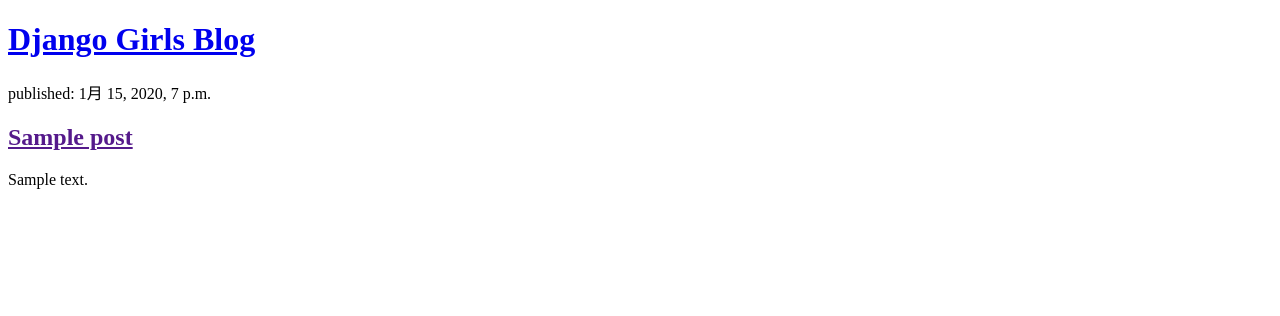
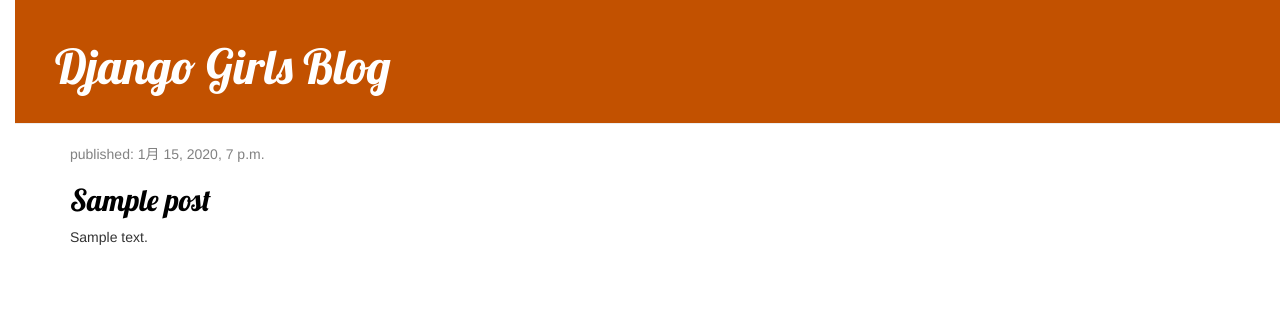
Before and after one commit to 00134219/my-first-blog, a Django app: page / in a window 1280 px wide. Shown: the top 316 px of the page. Run offline with Django 3.2, Linux system fonts and the light colour scheme; tables that the repository leaves empty hold one stand-in row (values such as "Sample post"); some libraries are stand-ins or nearby versions.

Commit message:
Added view and template for detailed blog post as well as CSS for the site.

```diff
--- /dev/null
+++ b/blog/static/css/blog.css
@@ -0,0 +1,55 @@
+h1 a, h2 a {
+  color: #C25100;
+  font-family: 'Lobster';
+}
+
+body {
+  padding-left: 15px;
+}
+
+.page-header {
+  background-color: #C25100;
+  margin-top: 0;
+  padding: 20px 20px 20px 40px;
+}
+
+.page-header h1, .page-header h1 a, .page-header h1 a:visited, .page-header h1 a:active {
+  color: #ffffff;
+  font-size: 36pt;
+  text-decoration: none;
+}
+
+.content {
+  margin-left: 40px;
+}
+
+h1, h2, h3, h4 {
+  font-family: 'Lobster', cursive;
+}
+
+.date {
+  color: #828282;
+}
+
+.save {
+  float: right;
+}
+
+.post-form textarea, .post-form input {
+  width: 100%;
+}
+
+.top-menu, .top-menu:hover, .top-menu:visited {
+  color: #ffffff;
+  float: right;
+  font-size: 26pt;
+  margin-right: 20px;
+}
+
+.post {
+  margin-bottom: 70px;
+}
+
+.post h2 a, .post h2 a:visited {
+  color: #000000;
+}
--- /dev/null
+++ b/blog/templates/blog/base.html
@@ -0,0 +1,27 @@
+<!DOCTYPE html>
+{% load static %}
+<html lang="ja">
+  <head>
+    <title>My first blog</title>
+    <link rel="stylesheet" href="//maxcdn.bootstrapcdn.com/bootstrap/3.2.0/css/bootstrap.min.css">
+    <link rel="stylesheet" href="//maxcdn.bootstrapcdn.com/bootstrap/3.2.0/css/bootstrap-theme.min.css">
+    {% comment %} この１行は Lobster というフォントをGoogle Fonts (https://www.google.com/fonts) から読み込むということを意味しています {% endcomment %}
+    <link href="//fonts.googleapis.com/css?family=Lobster&subset=latin-ext" rel="stylesheet" type="text/css">
+    <link rel="stylesheet" href="{% static 'css/blog.css' %}">
+  </head>
+  <body>
+    <div class="page-header">
+      <h1><a href="/">Django Girls Blog</a></h1>
+    </div>
+
+    <div class="content container">
+      <div class="row">
+        <div class="col-md-8">
+        {% comment %} ただblockを作っただけ。{% block %} テンプレートタグを、これからHTMLを挿入しようとする場所に使った。 {% endcomment %}
+        {% block content %}
+        {% endblock %}
+        </div>
+      </div>
+    </div>
+  </body>
+</html>
--- a/blog/templates/blog/post_list.html
+++ b/blog/templates/blog/post_list.html
@@ -1,19 +1,17 @@
-<!DOCTYPE html>
-<html lang="ja">
-  <head>
-    <title>My first blog</title>
-  </head>
-  <body>
-    <div>
-      <h1><a href="/">Django Girls Blog</a></h1>
+{% extends 'blog/base.html' %}
+
+{% comment %} 追加するblockタグは base.html ファイル中のタグにマッチしてほしいですよね。
+ また、blockタグにはcontentブロックに属するすべてのコードを含めたいですよね。
+ そうするには、すべてを {% block content %} と {% endblock %} の間に入れてあげればよいです。 {% endcomment %}
+{% block content %}
+  {% for post in posts %}
+    <div class="post">
+      <div class="date">
+        <p>published: {{ post.published_date }}</p>
+      </div>
+      <h2><a href="{% url 'post_detail' pk=post.pk %}">{{ post.title }}</a></h2>
+      {% comment %}  |linebreaksbr はpostのテキスト中の改行を段落に変換するフィルタに通すという意味 {% endcomment %}
+      <p>{{ post.text|linebreaksbr }}</p>
     </div>
-
-    {% for post in posts%}
-      <div>
-        <p>published: {{ post.published_date }}</p>
-        <h2><a href="">{{ post.title }}</a></h2>
-        <p>{{ post.text|linebreaksbr }}</p>
-      </div>
-    {% endfor %}
-  </body>
-</html>
+  {% endfor %}
+{% endblock %}
--- a/blog/urls.py
+++ b/blog/urls.py
@@ -3,4 +3,5 @@
 
 urlpatterns = [
   path('', views.post_list, name='post_list'),
+  path('post/<int:pk>/', views.post_detail, name='post_detail'),
 ]
--- a/blog/views.py
+++ b/blog/views.py
@@ -4,6 +4,7 @@
 # iews.pyと models.pyは、同じディレクトリに置いてあるから、ドット入れるだけで問題なし。
 # そして、モデルの名前を指定してインポート（今回はPost）。
 from .models import Post
+from django.shortcuts import render, get_object_or_404
 
 # Create your views here.
 
@@ -17,3 +18,7 @@
   # シングルクォート で囲まれて、'posts' になっていますよね。こちらが名前で、後ろの方の posts は値、クエリセットのこと.
   # クエリセットとは、モデルの中のオブジェクトのリストのこと。
   return render(request, 'blog/post_list.html', {'posts': posts})
+
+def post_detail(request, pk):
+    post = get_object_or_404(Post, pk=pk)
+    return render(request, 'blog/post_detail.html', {'post': post})
```
Also changed, not shown: blog/templates/blog/post_detail.html (added, +13 -0 lines), blog/forms.py (added).
